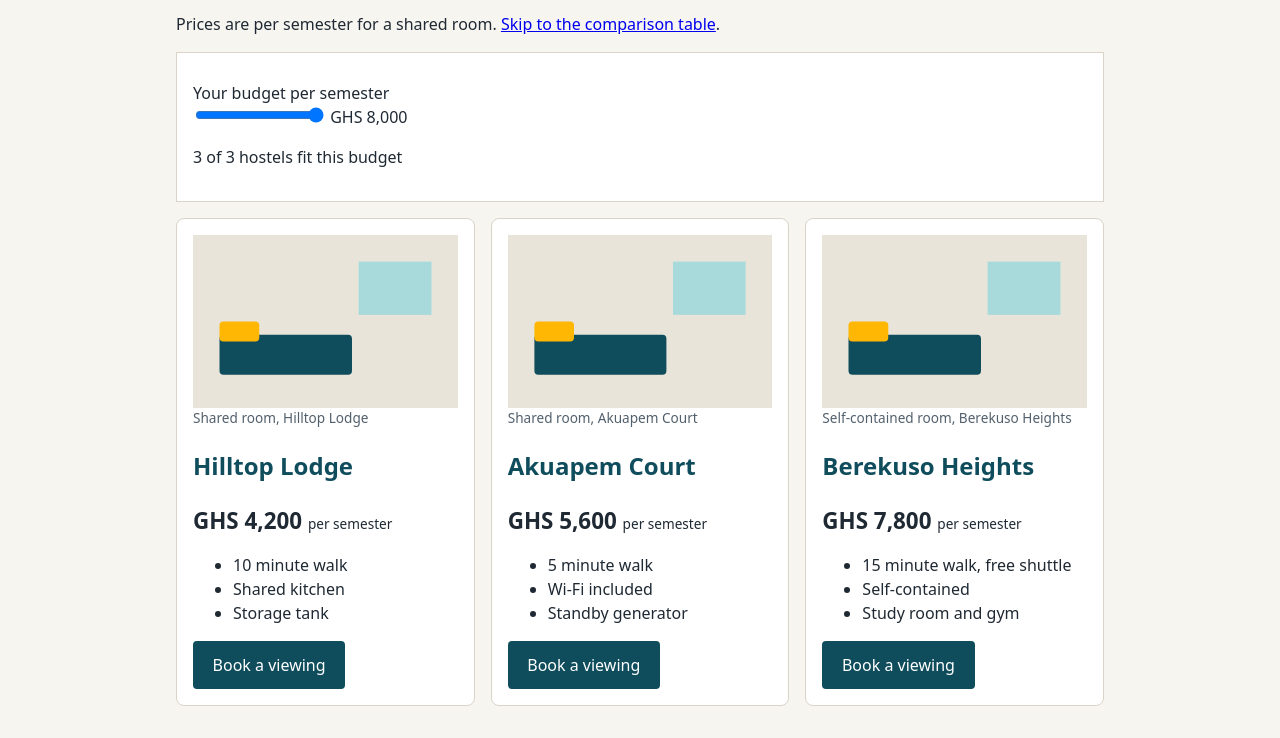
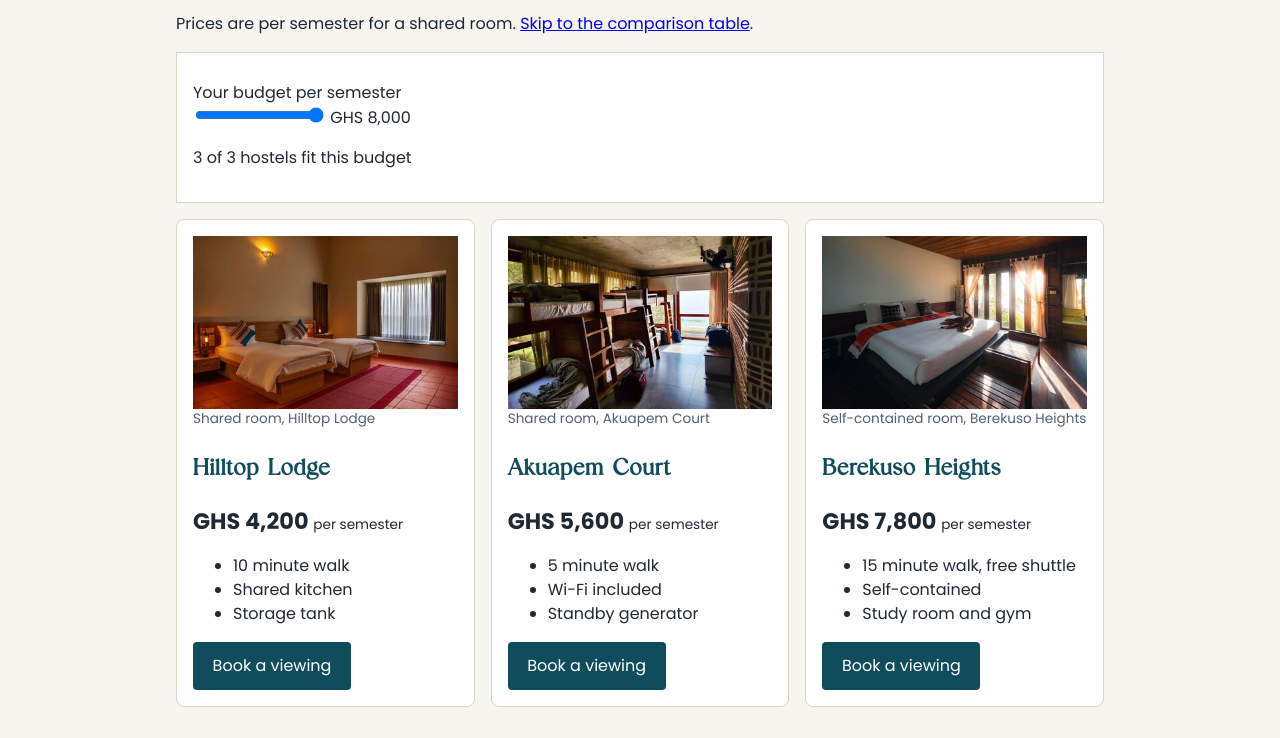
Before and after one commit to dan-the-man7/StayNear_Synthesis_Project_Web_Tech, a plain HTML site: page hostels.html in a window 1280 px wide. Shown: the part 191-929 px from the top of the page. Drawn offline with Linux system fonts and the light colour scheme.

Commit message:
Made changes to the fonts and also changed the images

```diff
--- a/hostels.html
+++ b/hostels.html
@@ -38,8 +38,12 @@
     <div class="cards">
       <article class="card" id="hilltop">
         <figure>
-          <img src="images/room.svg" width="400" height="260" loading="lazy"
-               alt="Shared room with two beds and a desk by the window">
+          <img src="images/photos/hilltop-400.jpg"
+               srcset="images/photos/hilltop-400.jpg 400w,
+                       images/photos/hilltop-800.jpg 800w"
+               sizes="(min-width: 60rem) 270px, (min-width: 40em) calc((100vw - 8rem) / 3), calc(100vw - 4rem)"
+               width="400" height="260" loading="lazy"
+               alt="Warm shared room with two single beds, a red rug and a large window">
           <figcaption>Shared room, Hilltop Lodge</figcaption>
         </figure>
         <h2>Hilltop Lodge</h2>
@@ -54,8 +58,12 @@
 
       <article class="card" id="akuapem">
         <figure>
-          <img src="images/room.svg" width="400" height="260" loading="lazy"
-               alt="Bright room with a bunk bed and a wardrobe">
+          <img src="images/photos/akuapem-400.jpg"
+               srcset="images/photos/akuapem-400.jpg 400w,
+                       images/photos/akuapem-800.jpg 800w"
+               sizes="(min-width: 60rem) 270px, (min-width: 40em) calc((100vw - 8rem) / 3), calc(100vw - 4rem)"
+               width="400" height="260" loading="lazy"
+               alt="Dormitory room with wooden bunk beds and a bright window at the far end">
           <figcaption>Shared room, Akuapem Court</figcaption>
         </figure>
         <h2>Akuapem Court</h2>
@@ -70,8 +78,12 @@
 
       <article class="card" id="heights">
         <figure>
-          <img src="images/room.svg" width="400" height="260" loading="lazy"
-               alt="Self-contained room with a kitchenette and balcony">
+          <img src="images/photos/heights-400.jpg"
+               srcset="images/photos/heights-400.jpg 400w,
+                       images/photos/heights-800.jpg 800w"
+               sizes="(min-width: 60rem) 270px, (min-width: 40em) calc((100vw - 8rem) / 3), calc(100vw - 4rem)"
+               width="400" height="260" loading="lazy"
+               alt="Large bed beside wooden balcony doors, with sunlight through the curtains">
           <figcaption>Self-contained room, Berekuso Heights</figcaption>
         </figure>
         <h2>Berekuso Heights</h2>
@@ -127,6 +139,11 @@
 
   <footer class="site-footer">
     <p>&copy; 2026 StayNear, a class project. Hostels are fictional.</p>
+    <p>Photos by
+      <a href="https://unsplash.com/photos/NHVI1dkl6WU">Sreesanth P</a>,
+      <a href="https://unsplash.com/photos/TzMGehZmocI">Zoshua Colah</a> and
+      <a href="https://unsplash.com/photos/Fk9d0cxYqC4">Sasha Kaunas</a>
+      on Unsplash.</p>
   </footer>
 </body>
 </html>
--- a/styles.css
+++ b/styles.css
@@ -1,3 +1,51 @@
+@font-face {
+  font-family: "Poppins";
+  src: url("fonts/Poppins-Regular.woff2") format("woff2");
+  font-weight: normal;
+  font-style: normal;
+  font-display: swap;
+}
+
+@font-face {
+  font-family: "Poppins";
+  src: url("fonts/Poppins-Italic.woff2") format("woff2");
+  font-weight: normal;
+  font-style: italic;
+  font-display: swap;
+}
+
+@font-face {
+  font-family: "Poppins";
+  src: url("fonts/Poppins-Bold.woff2") format("woff2");
+  font-weight: bold;
+  font-style: normal;
+  font-display: swap;
+}
+
+@font-face {
+  font-family: "Poppins";
+  src: url("fonts/Poppins-BoldItalic.woff2") format("woff2");
+  font-weight: bold;
+  font-style: italic;
+  font-display: swap;
+}
+
+@font-face {
+  font-family: "Editorial Today";
+  src: url("fonts/EditorialToday-Regular.woff2") format("woff2");
+  font-weight: normal;
+  font-style: normal;
+  font-display: swap;
+}
+
+@font-face {
+  font-family: "Editorial Today";
+  src: url("fonts/EditorialToday-Bold.woff2") format("woff2");
+  font-weight: bold;
+  font-style: normal;
+  font-display: swap;
+}
+
 /* ===== 1. Reset and base (mobile first) ===== */
 html {
   box-sizing: border-box;
@@ -9,7 +57,7 @@ html {
 
 body {
   margin: 0;
-  font-family: system-ui, sans-serif;
+  font-family: "Poppins", system-ui, sans-serif;
   line-height: 1.5;
   color: #1f2933;
   background-color: #f7f5f0;
@@ -27,6 +75,7 @@ h1 {
 }
 
 h1, h2 {
+  font-family: "Editorial Today", Georgia, serif;
   color: #0f4c5c;
 }
 
```
Also changed, not shown: index.html (+10 -3 lines), fonts/EditorialToday-Bold.woff2 (added), fonts/EditorialToday-Regular.woff2 (added), fonts/Poppins-Bold.woff2 (added), fonts/Poppins-BoldItalic.woff2 (added), fonts/Poppins-Italic.woff2 (added), fonts/Poppins-Regular.woff2 (added), images/photos/akuapem-400.jpg (added), images/photos/akuapem-800.jpg (added), images/photos/heights-400.jpg (added), images/photos/heights-800.jpg (added), images/photos/hero-small.jpg (added), images/photos/hero-wide-1600.jpg (added), images/photos/hero-wide-960.jpg (added), 2 more files.
